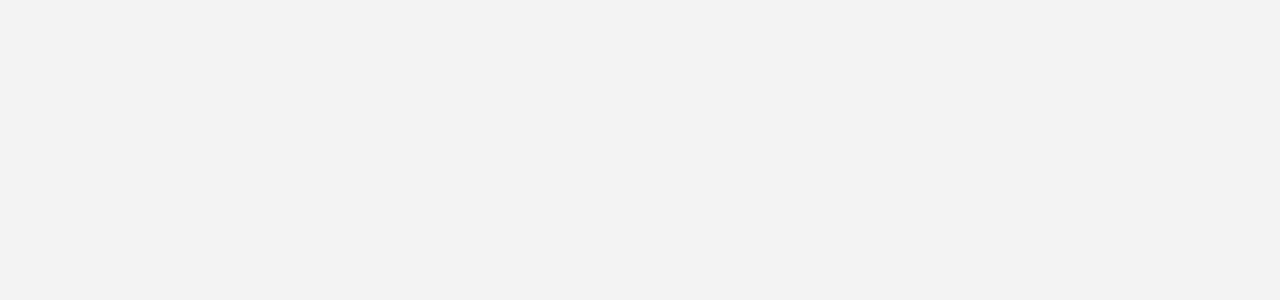
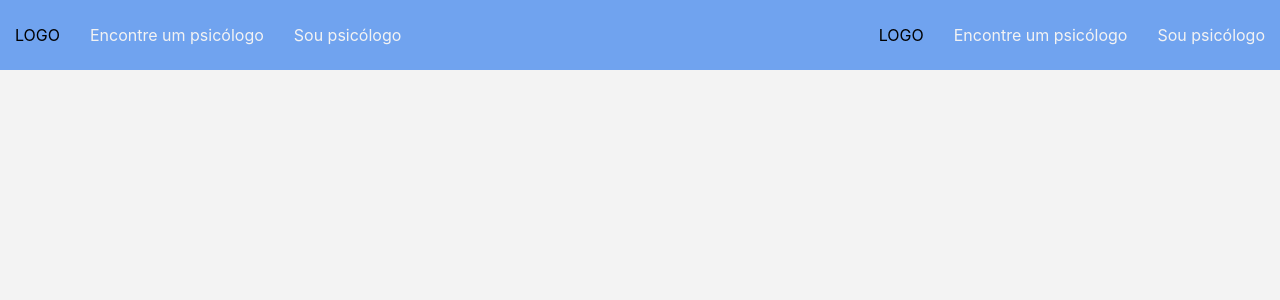
Before and after one commit to carolahn/psy-health, a React (Create React App) app: page / in a window 1280 px wide. Shown: the top 300 px of the page. Built offline with nearby package versions, Linux system fonts and the light colour scheme.

Commit message:
wip: recomponentization of the header

```diff
--- a/src/App.js
+++ b/src/App.js
@@ -8,7 +8,7 @@ import Routes from "./routes/index";
 const App = () => {
   return (
     <BodyFrame>
-      {/* <Header /> */}
+      <Header />
       <Routes />
       <Footer />
     </BodyFrame>
--- a/src/components/header/index.jsx
+++ b/src/components/header/index.jsx
@@ -1,36 +1,80 @@
 /* eslint-disable @typescript-eslint/no-unused-vars */
-import React, { useState, useEffect } from "react";
-import styled from "styled-components";
+import React from "react";
+import { useLocation, useHistory } from "react-router-dom";
+
+import { useWindowSize } from "../../hooks";
+import { login_urls } from "../../pages/login";
+import { LeftNonLoggedHeader, RightNonLoggedHeader } from "./non-logged-header";
+import { StyledHeader } from "./styled";
+
+const urls = ["/", "search", "search/", ...login_urls];
+const non_header_urls = [...login_urls];
+const header_urls = ["", "/", "search", "search/"];
 
 const Header = () => {
-  const token = true;
+  const token = false;
   const { width } = useWindowSize();
+  const where = useLocation().pathname;
+  const history = useHistory();
 
-  return <StyledHeader>{token ? <></> : <></>}</StyledHeader>;
+  return (
+    <>
+      {non_header_urls.some((e) => e === where) ? (
+        <></>
+      ) : header_urls.some((e) => e === where) ? (
+        token ? (
+          <StyledHeader>
+            <div className="header left">
+              <div className="logo">LOGO</div>
+              <div className="links" onClick={() => history.push("/search")}>
+                Encontre um psicólogo
+              </div>
+              <div className="links">Sou psicólogo</div>
+            </div>
+            <div className="header right" />
+          </StyledHeader>
+        ) : (
+          <StyledHeader>
+            <LeftNonLoggedHeader />
+            <RightNonLoggedHeader />
+            {/* <div className="header left">
+              <div className="logo">LOGO</div>
+              <div className="links" onClick={() => history.push("/search")}>
+                Encontre um psicólogo
+              </div>
+              <div className="links">Sou psicólogo</div>
+            </div>
+            <div className="header right">
+              <div className="links" onClick={() => history.push("/register")}>
+                Cadastrar
+              </div>
+              <div className="links" onClick={() => history.push("/login/usr")}>
+                Login
+              </div>
+            </div> */}
+          </StyledHeader>
+        )
+      ) : (
+        <StyledHeader>
+          <div className="header left">
+            <div className="logo">LOGO</div>
+            <div className="links" onClick={() => history.push("/search")}>
+              Encontre um psicólogo
+            </div>
+            <div className="links">Sou psicólogo</div>
+          </div>
+          <div className="header right">
+            <div className="links" onClick={() => history.push("/register")}>
+              Cadastrar
+            </div>
+            <div className="links" onClick={() => history.push("/login/usr")}>
+              Login
+            </div>
+          </div>
+        </StyledHeader>
+      )}
+    </>
+  );
 };
 
 export default Header;
-
-const StyledHeader = styled.div`
-  background-color: #70a3ef;
-  width: 100%;
-  height: 70px;
-`;
-
-function useWindowSize() {
-  const [windowSize, setWindowSize] = useState({ width: 0, height: 0 });
-
-  useEffect(() => {
-    function handleResize() {
-      setWindowSize({ width: window.innerWidth, height: window.innerHeight });
-    }
-
-    window.addEventListener("resize", handleResize);
-
-    handleResize();
-
-    return () => window.removeEventListener("resize", handleResize);
-  }, []);
-
-  return windowSize;
-}
--- /dev/null
+++ b/src/components/header/non-logged-header/index.jsx
@@ -0,0 +1,4 @@
+import LeftNonLoggedHeader from "./left-non-logged-header";
+import RightNonLoggedHeader from "./right-non-logged-header";
+
+export { LeftNonLoggedHeader, RightNonLoggedHeader };
--- /dev/null
+++ b/src/components/header/non-logged-header/left-non-logged-header/index.jsx
@@ -0,0 +1,20 @@
+/* eslint-disable @typescript-eslint/no-unused-vars */
+import React from "react";
+import { useHistory } from "react-router-dom";
+
+import { StyledLeftNonLoggedHeader } from "./styled";
+
+const LeftNonLoggedHeader = () => {
+  const history = useHistory();
+  return (
+    <StyledLeftNonLoggedHeader>
+      <div className="logo">LOGO</div>
+      <div className="links" onClick={() => history.push("/search")}>
+        Encontre um psicólogo
+      </div>
+      <div className="links">Sou psicólogo</div>
+    </StyledLeftNonLoggedHeader>
+  );
+};
+
+export default LeftNonLoggedHeader;
--- /dev/null
+++ b/src/components/header/non-logged-header/left-non-logged-header/styled.js
@@ -0,0 +1,39 @@
+import styled from "styled-components";
+
+export const StyledLeftNonLoggedHeader = styled.div`
+  background-color: #70a3ef;
+  width: auto;
+  height: 100%;
+  display: flex;
+  flex-flow: row nowrap;
+  justify-content: center;
+  align-items: center;
+
+  div {
+    margin-left: 15px;
+    margin-right: 15px;
+  }
+
+  .logo {
+    height: 100%;
+    text-align: center;
+    display: flex;
+    justify-content: center;
+    align-items: center;
+  }
+
+  .links {
+    height: 100%;
+    color: #f3f3f3;
+    text-decoration: none;
+    display: flex;
+    justify-content: center;
+    align-items: center;
+    cursor: pointer;
+  }
+
+  .links:hover {
+    transition: 0.4s;
+    scale: 0.8;
+  }
+`;
--- /dev/null
+++ b/src/components/header/non-logged-header/right-non-logged-header/index.jsx
@@ -0,0 +1,20 @@
+/* eslint-disable @typescript-eslint/no-unused-vars */
+import React from "react";
+import { useHistory } from "react-router-dom";
+
+import { StyledRightNonLoggedHeader } from "./styled";
+
+const RightNonLoggedHeader = () => {
+  const history = useHistory();
+  return (
+    <StyledRightNonLoggedHeader>
+      <div className="logo">LOGO</div>
+      <div className="links" onClick={() => history.push("/search")}>
+        Encontre um psicólogo
+      </div>
+      <div className="links">Sou psicólogo</div>
+    </StyledRightNonLoggedHeader>
+  );
+};
+
+export default RightNonLoggedHeader;
--- /dev/null
+++ b/src/components/header/non-logged-header/right-non-logged-header/styled.js
@@ -0,0 +1,39 @@
+import styled from "styled-components";
+
+export const StyledRightNonLoggedHeader = styled.div`
+  background-color: #70a3ef;
+  width: auto;
+  height: 100%;
+  display: flex;
+  flex-flow: row nowrap;
+  justify-content: center;
+  align-items: flex-start;
+
+  div {
+    margin-left: 15px;
+    margin-right: 15px;
+  }
+
+  .logo {
+    height: 100%;
+    text-align: center;
+    display: flex;
+    justify-content: center;
+    align-items: center;
+  }
+
+  .links {
+    height: 100%;
+    color: #f3f3f3;
+    text-decoration: none;
+    display: flex;
+    justify-content: center;
+    align-items: center;
+    cursor: pointer;
+  }
+
+  .links:hover {
+    transition: 0.4s;
+    scale: 0.8;
+  }
+`;
--- /dev/null
+++ b/src/components/header/styled.js
@@ -0,0 +1,46 @@
+import styled from "styled-components";
+
+export const StyledHeader = styled.div`
+  background-color: #70a3ef;
+  width: 100%;
+  height: 70px;
+  display: flex;
+  flex-flow: row nowrap;
+  justify-content: space-between;
+  /* align-items: flex-start; */
+
+  /*   div {
+    margin-left: 15px;
+    margin-right: 15px;
+  }
+
+  .header {
+    display: flex;
+    flex-flow: row nowrap;
+    justify-content: center;
+    align-items: flex-start;
+  }
+
+  .logo {
+    height: 100%;
+    text-align: center;
+    display: flex;
+    justify-content: center;
+    align-items: center;
+  }
+
+  .links {
+    height: 100%;
+    color: #f3f3f3;
+    text-decoration: none;
+    display: flex;
+    justify-content: center;
+    align-items: center;
+    cursor: pointer;
+  }
+
+  .links:hover {
+    transition: 0.4s;
+    scale: 0.8;
+  } */
+`;
```
Also changed, not shown: src/components/header/logged-header/index.jsx (added), src/components/header/logged-header/styled.js (added), src/components/header/mobile-header/index.jsx (added), src/components/header/mobile-header/styled.js (added).
